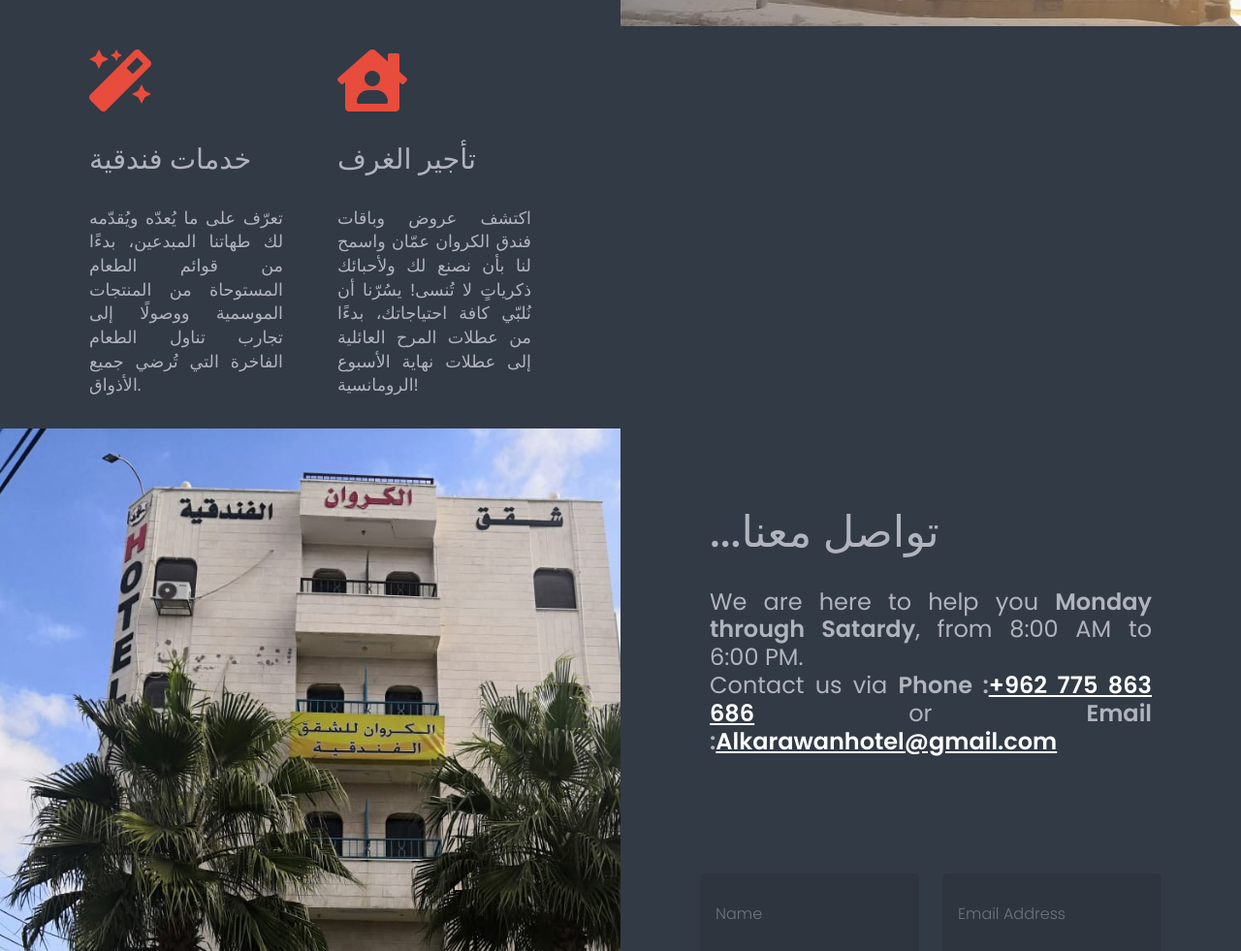
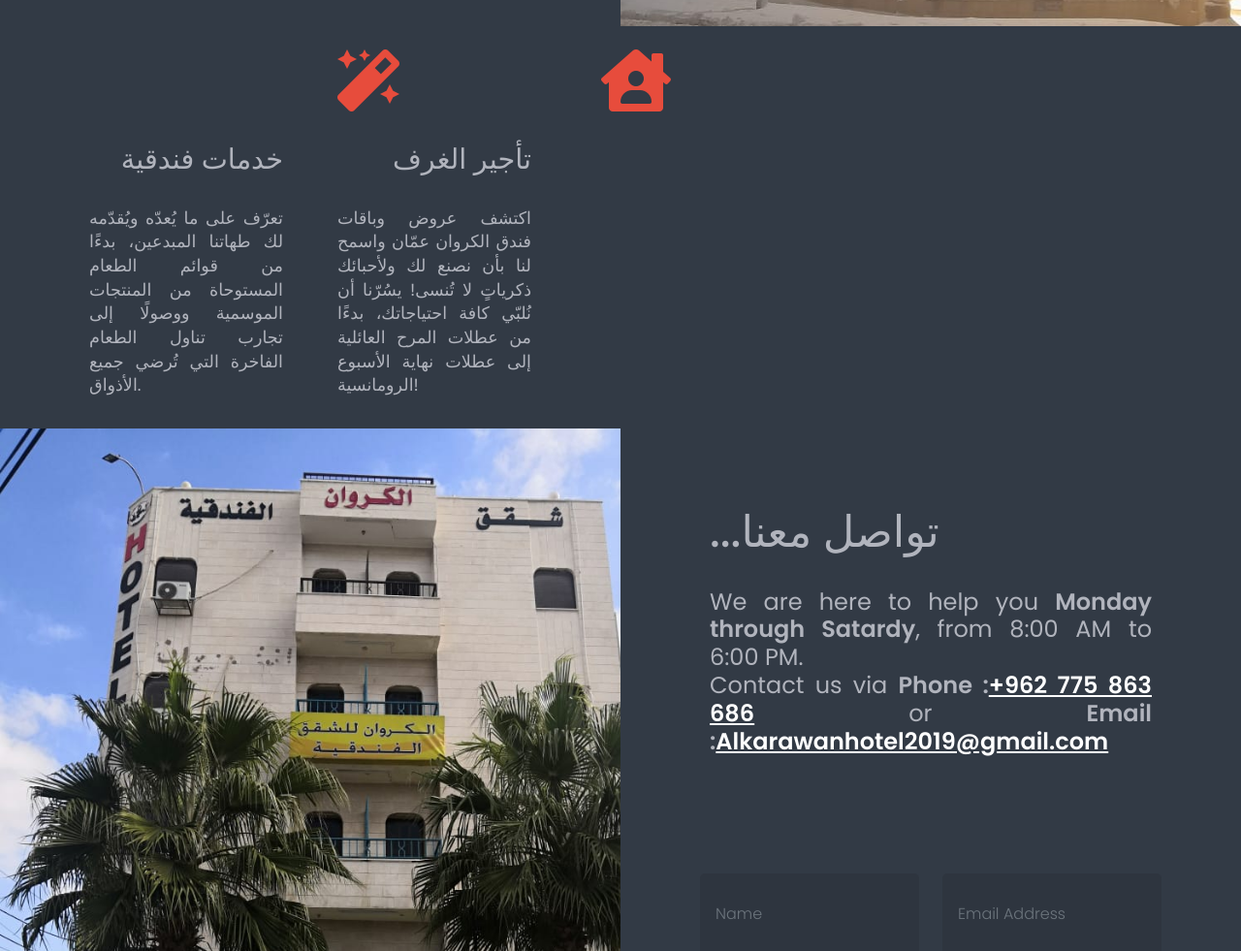
Before and after one commit to emad-aldeen/Al-karawan, a website: page index.html in a window 1280 px wide. Shown: the part 2203-3184 px from the top of the page at 97% size. Drawn offline with nearby package versions, Linux system fonts and the light colour scheme.

Commit message:
client edits

```diff
--- a/index.html
+++ b/index.html
@@ -104,7 +104,7 @@
                     <div class="right-center-text">
                         <h2 class="contact-section">...تواصل معنا</h2>
                         <p class="paragraph">
-                            We are here to help you <strong>Monday through Satardy</strong>, from 8:00 AM to 6:00 PM. <br> Contact us via <strong>Phone :</strong><a href="#" class="phone-mail-link">+962 775 863 686</a> or <strong>Email :</strong><a href="#" class="phone-mail-link">Alkarawanhotel@gmail.com</a>
+                            We are here to help you <strong>Monday through Satardy</strong>, from 8:00 AM to 6:00 PM. <br> Contact us via <strong>Phone :</strong><a href="#" class="phone-mail-link">+962 775 863 686</a> or <strong>Email :</strong><a href="#" class="phone-mail-link">Alkarawanhotel2019@gmail.com</a>
                         </p>
 
                         <div class="row">
--- a/style.css
+++ b/style.css
@@ -183,13 +183,15 @@ a:hover {
 }
 
 .service-title-1 {
-    padding: 1rem 2rem 1rem 5rem;
+    padding: 1rem 1rem 1rem 5rem;
     font-size: 1.8rem;
+    text-align: right;
 }
 
 .service-title-2 {
     padding: 1rem 5rem 1rem 1rem;
     font-size: 1.8rem;
+    text-align: right;
 }
 
 .service-paragraph-1 {
@@ -214,11 +216,11 @@ a:hover {
 }
 
 .service-1 .fa {
-    padding: 3rem 2rem 1rem 5rem;
+    padding: 3rem 2rem 1rem 21rem;
 }
 
 .service-2 .fa {
-    padding: 3rem 5rem 1rem 1rem;
+    padding: 3rem 5rem 1rem 18rem;
 }
 
 .contact-left {
```
